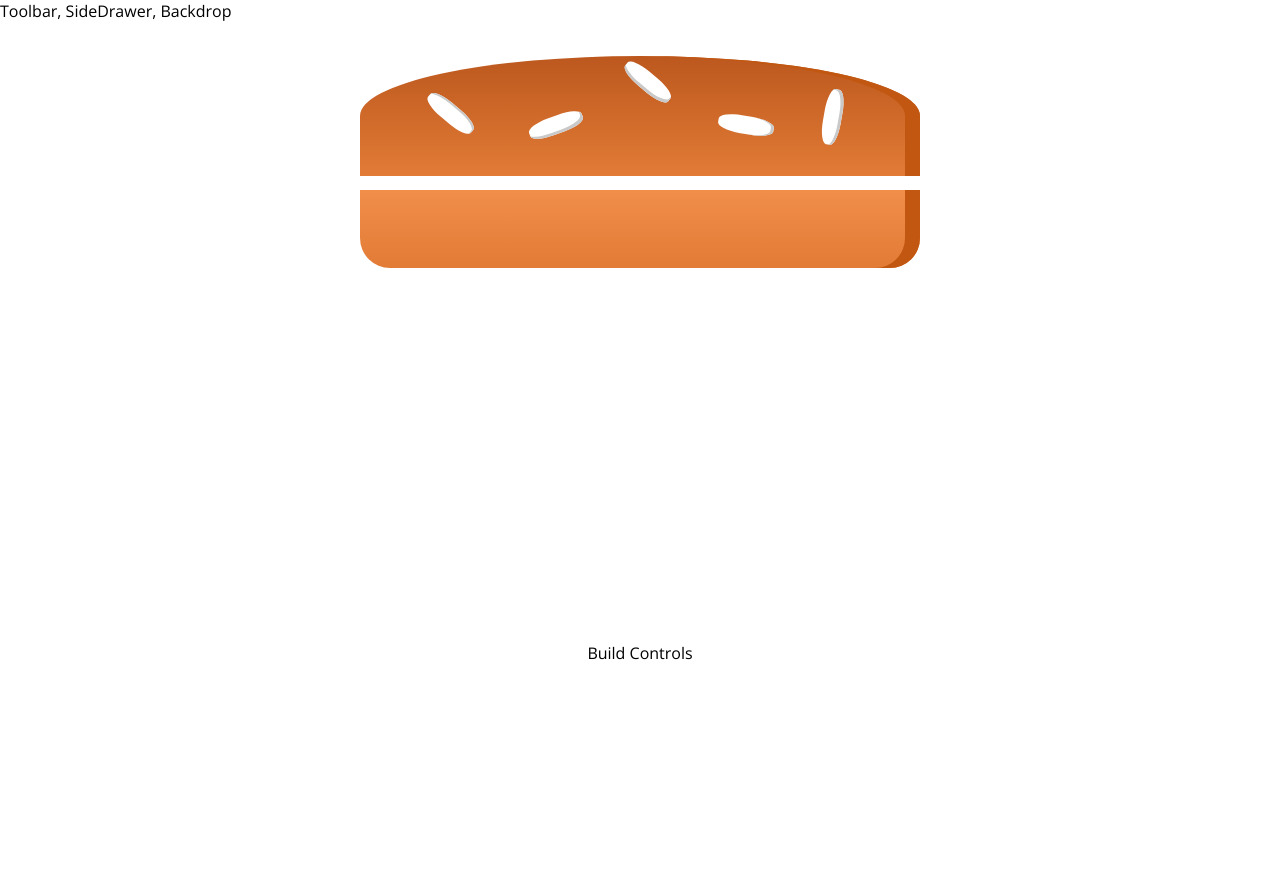
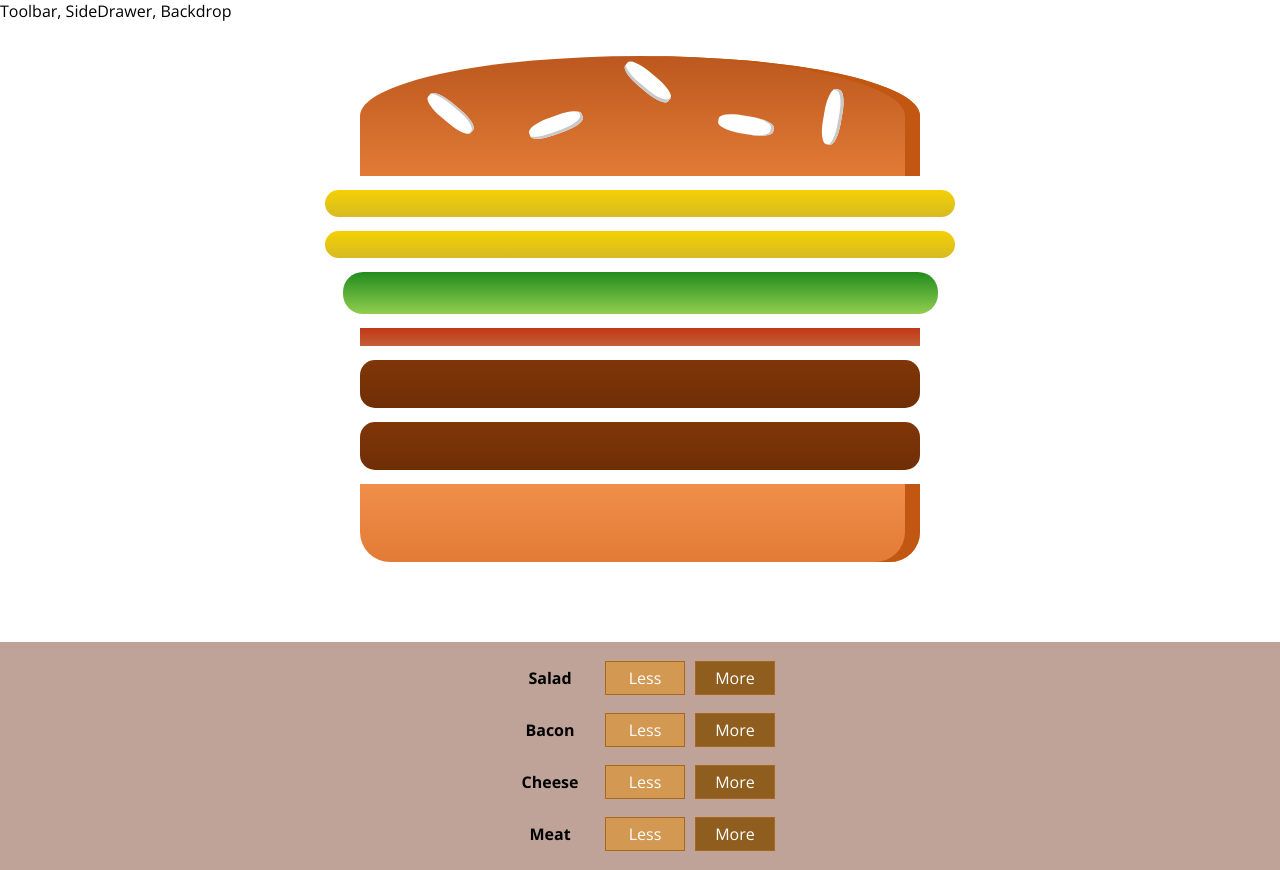
Before and after one commit to octoccoper/burger-builder, a React app: page / in a window 1280 px wide. Before the commit the page ends 800 px from the top, so only its background shows below. Built offline with nearby package versions, Linux system fonts and the light colour scheme.

Commit message:
adding BuildControl, BuilderControls components

```diff
--- /dev/null
+++ b/src/components/Burger/BuildControls/BuildControl/BuildControl.css
@@ -0,0 +1,56 @@
+.BuildControl {
+    display: flex;
+    justify-content: space-between;
+    align-items: center;
+    margin: 5px 0;
+}
+
+.BuildControl button {
+    display: block;
+    font: inherit;
+    padding: 5px;
+    margin: 0 5px;
+    width: 80px;
+    border: 1px solid #AA6817;
+    cursor: pointer;
+    outline: none;
+}
+
+.BuildControl button:disabled {
+    background-color: #AC9980;
+    border: 1px solid #7E7365;
+    color: #ccc;
+    cursor: default;
+}
+
+.BuildControl button:hover:disabled {
+    background-color: #AC9980;
+    color: #ccc;
+    cursor: not-allowed;
+}
+
+.Label {
+    padding: 10px;
+    font-weight: bold;
+    width: 80px;
+}
+
+.BuildControl .Less {
+    background-color: #D39952;
+    color: white;
+}
+
+.BuildControl .More {
+    background-color: #8F5E1E;
+    color: white;
+}
+
+.BuildControl .Less:hover, .BuildControl .Less:active {
+    background-color: #DAA972;
+    color: white;
+}
+
+.BuildControl .More:hover,.BuildControl .More:active {
+    background-color: #99703F;
+    color: white;
+}
--- /dev/null
+++ b/src/components/Burger/BuildControls/BuildControl/BuildControl.js
@@ -0,0 +1,14 @@
+import React from 'react';
+import classes from './BuildControl.css';
+
+const BuildControl = (props) => {
+    return (
+        <div className={classes.BuildControl}>
+            <div className={classes.Label}>{props.label}</div>
+            <button className={classes.Less}>Less</button>
+            <button className={classes.More}>More</button>
+        </div>
+    );
+}
+
+export default BuildControl;
--- /dev/null
+++ b/src/components/Burger/BuildControls/BuildControls.css
@@ -0,0 +1,10 @@
+.BuildControls {
+    width: 100%;
+    background: #bfa398;
+    display: flex;
+    flex-direction: column;
+    align-items: center;
+    box-shadow: 0 2px 1px #ccc;
+    margin: auto;
+    padding: 10px 0;
+}
--- /dev/null
+++ b/src/components/Burger/BuildControls/BuildControls.js
@@ -0,0 +1,25 @@
+import React from 'react';
+import classes from './BuildControls.css';
+import BuildControl from './BuildControl/BuildControl';
+
+const controls = [
+    { label: 'Salad', type: 'salad' },
+    { label: 'Bacon', type: 'bacon' },
+    { label: 'Cheese', type: 'cheese' },
+    { label: 'Meat', type: 'meat' },
+]
+
+const BuildControls = (props) => {
+    return (
+        <div className={classes.BuildControls}>
+            {
+                controls.map(control => (
+                    <BuildControl key={control.label} label={control.label}/>
+            ))
+            }
+
+        </div>
+    );
+}
+
+export default BuildControls;
--- a/src/components/Burger/Burger.css
+++ b/src/components/Burger/Burger.css
@@ -15,7 +15,7 @@
 }
 
 
-@media (min-width: 1000px) and (min-height: 700px) {
+@media (min-width: 1000px) and (min-height: 600px) {
     .Burger {
         width: 700px;
         height: 600px;
--- a/src/components/Burger/Burger.js
+++ b/src/components/Burger/Burger.js
@@ -4,15 +4,25 @@
 
 const burger = ( props ) => {
 
-    const transformedIngridients = Object.keys(props.ingredients)
+    let transformedIngridients = Object.keys(props.ingredients)
     .map(igKey => {
         return [...Array(props.ingredients[igKey])].map((_,i) => {
-            <BurgerIngredient key={igKey + i} type={igKey} />
+            return <BurgerIngredient key={igKey + i} type={igKey} />
         });
-    })
+    });
+
+    let ingredientsArr = transformedIngridients.reduce((accumulator, currentValue) => {
+        return accumulator.concat(currentValue);
+    });
+
+    if(ingredientsArr.length === 0) {
+        transformedIngridients = (<p>Please add any ingredients</p>)
+    }
+
         return (
             <div className={classes.Burger}>
                 <BurgerIngredient type="bread-top" />
+                {transformedIngridients}
                 <BurgerIngredient type="bread-bottom" />
             </div>
         );
--- a/src/containers/BurgerBuilder/BurgerBuilder.js
+++ b/src/containers/BurgerBuilder/BurgerBuilder.js
@@ -1,13 +1,14 @@
 import React, { Component } from 'react';
 import Aux from '../../hoc/Aux';
 import Burger from '../../components/Burger/Burger';
+import BuildControls from '../../components/Burger/BuildControls/BuildControls'
 
 class BurgerBuilder extends Component {
 
 state = {
     ingredients: {
         cheese: 2,
-        salad: 3,
+        salad: 1,
         bacon: 1,
         meat: 2
     }
@@ -16,10 +17,8 @@
     render() {
         return (
             <Aux>
-                <div>
-                    <Burger ingredients={this.state.ingredients}/>
-                </div>
-                <div>Build Controls</div>
+                <Burger ingredients={this.state.ingredients}/>
+                <BuildControls/>
             </Aux>
         );
     }
```
